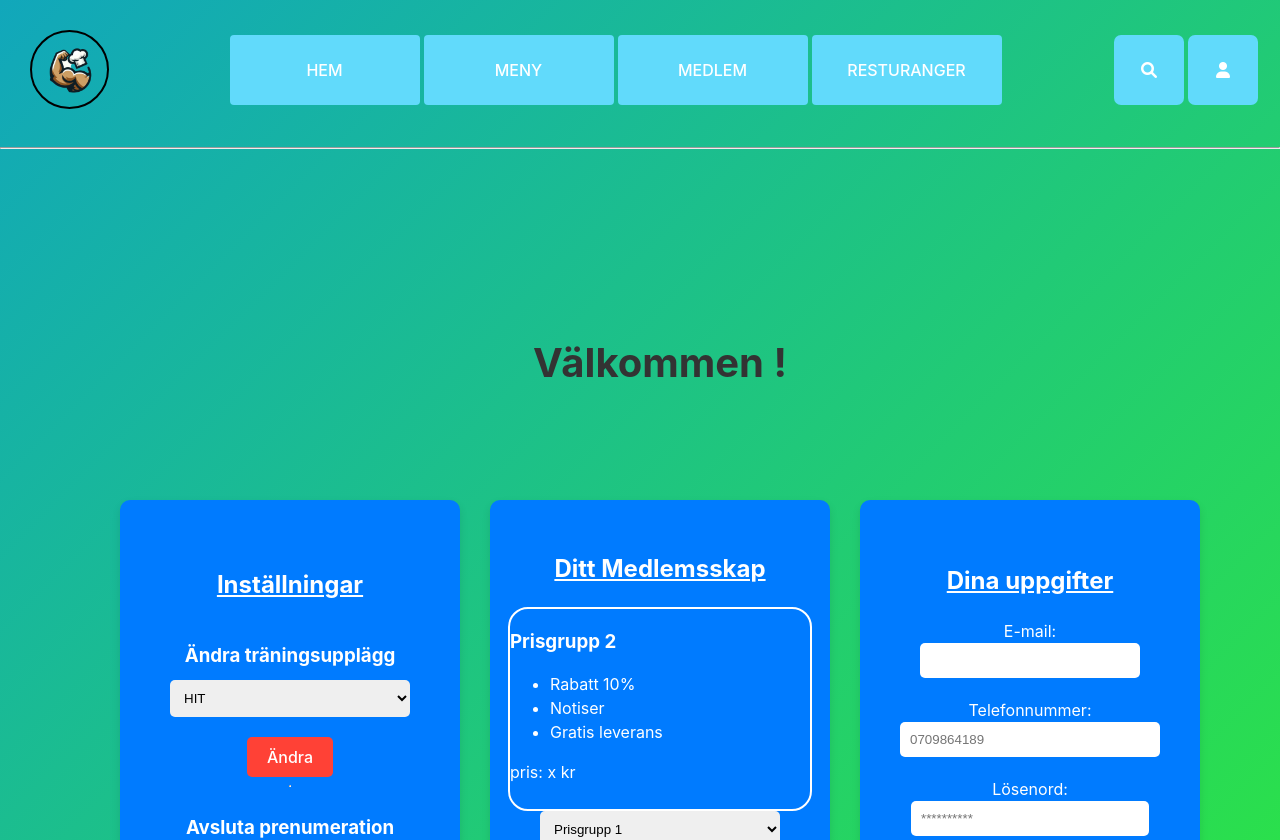
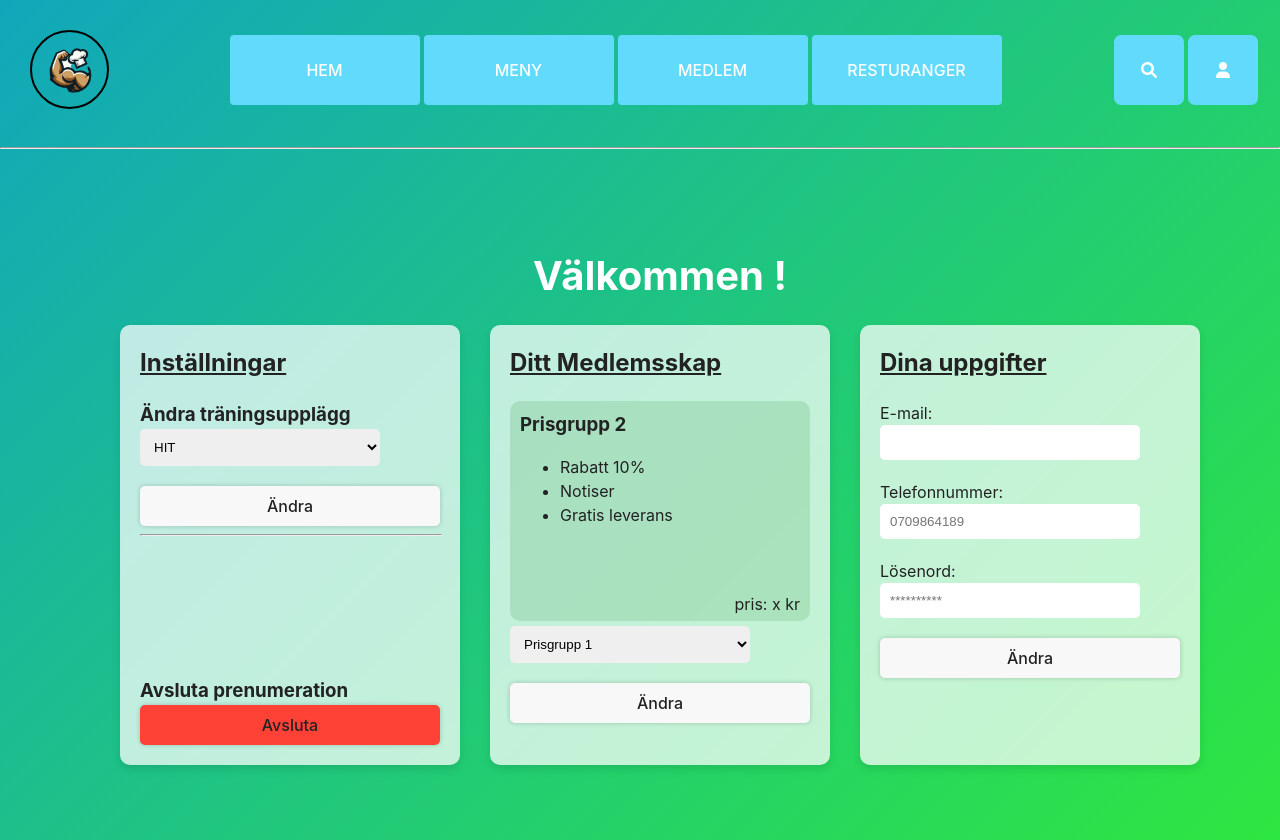
Before and after one commit to TWITCHGAMER34/traningskocken, a React (Vite) app: page /profile in a window 1280 px wide. Shown: the top 840 px of the page. Built offline with nearby package versions, Linux system fonts and the light colour scheme.

Commit message:
everything is working, grape!

```diff
--- a/src/App.scss
+++ b/src/App.scss
@@ -9,6 +9,7 @@
 
 main {
   flex: 1 0 auto;
+  z-index: 2;
 }
 
 header {
--- a/src/Pages/HomePage/HomePage.scss
+++ b/src/Pages/HomePage/HomePage.scss
@@ -18,6 +18,7 @@ body {
     font-size: 2.5em;
     line-height: 1.1;
     text-align: center;
+    color: white;
   }
 
   p {
@@ -25,6 +26,7 @@ body {
     line-height: 1.1;
     text-align: center;
     font-weight: bold;
+    color: white;
   }
 
   a {
@@ -112,7 +114,6 @@ body {
 
   .star::before {
     content: '\2605';
-
   }
 }
 
--- a/src/Pages/Medlem/medlem.scss
+++ b/src/Pages/Medlem/medlem.scss
@@ -16,6 +16,7 @@
 
 h1 {
   text-align: center;
+  color: white;
 }
 
 .box {
--- a/src/Pages/Profile/profile.tsx
+++ b/src/Pages/Profile/profile.tsx
@@ -1,21 +1,11 @@
-// src/Pages/Profile/profile.tsx
 import './profileStyles.scss';
-import {useEffect, useState} from 'react';
+import {useState} from 'react';
 
 export default function Profile() {
-    const [name, setName] = useState('');
-    const [email, setEmail] = useState('');
+    const [name] = useState(localStorage.getItem('name') ||"");
+    const [email, setEmail] = useState(localStorage.getItem('email') ||"");
 
-    useEffect(() => {
-        const storedName = localStorage.getItem('name');
-        const storedEmail = localStorage.getItem('email');
-        if (storedName) {
-            setName(storedName);
-        }
-        if (storedEmail) {
-            setEmail(storedEmail);
-        }
-    }, []);
+    console.log(localStorage.getItem('name'))
 
     return (
         <div className="profile-container">
@@ -29,10 +19,12 @@ export default function Profile() {
                         <option value="Kondition">Kondition</option>
                         <option value="Styrketräning">Styrketräning</option>
                     </select>
-                    <button className="danger">Ändra</button>
+                    <button>Ändra</button>
                     <hr/>
-                    <h3>Avsluta prenumeration</h3>
-                    <button className="danger">Avsluta</button>
+                    <div className={"mt-auto flex-col"}>
+                        <h3>Avsluta prenumeration</h3>
+                        <button className="danger">Avsluta</button>
+                    </div>
                 </div>
                 <div className="pbox">
                     <h2>Ditt Medlemsskap</h2>
@@ -43,14 +35,14 @@ export default function Profile() {
                             <li>Notiser</li>
                             <li>Gratis leverans</li>
                         </ul>
-                        <p>pris: x kr</p>
+                        <p className={"right-bottom"}>pris: x kr</p>
                     </div>
                     <select name="membership" id="membership">
                         <option value="Prisgrupp 1">Prisgrupp 1</option>
                         <option value="Prisgrupp 2">Prisgrupp 2</option>
                         <option value="Prisgrupp 3">Prisgrupp 3</option>
                     </select>
-                    <button className="danger">Ändra</button>
+                    <button>Ändra</button>
                 </div>
                 <div className="pbox">
                     <h2>Dina uppgifter</h2>
@@ -66,7 +58,7 @@ export default function Profile() {
                         Lösenord:
                         <input type="password" placeholder="**********"/>
                     </label>
-                    <button className="danger">Ändra</button>
+                    <button>Ändra</button>
                 </div>
             </div>
         </div>
--- a/src/Pages/Profile/profileStyles.scss
+++ b/src/Pages/Profile/profileStyles.scss
@@ -4,15 +4,23 @@
   flex-direction: column;
   justify-content: space-evenly;
   align-items: center;
-  height: 100vh;
   width: 100%;
   padding: 20px;
   background-color: transparent;
   h1 {
     font-size: 2.5rem;
     font-weight: 700;
-    color: #333;
+    color: white;
   }
+}
+
+.mt-auto {
+  margin-top: auto;
+}
+
+.flex-col {
+  display: flex;
+  flex-direction: column;
 }
 
 .boxes {
@@ -28,28 +36,44 @@
   flex-direction: column;
   width: 300px;
   height: 400px;
-  background-color: #007BFF;
-  color: white;
-  justify-content: center;
-  align-items: center;
+  background-color: rgba(255, 255, 255, 0.73);
+  backdrop-filter: blur(2px);
+  color: #222222;
   border-radius: 10px;
   box-shadow: 0 4px 8px rgba(0, 0, 0, 0.1);
-  text-align: center;
   padding: 20px;
+
+  hr {
+    width: 100%;
+  }
+
   .val{
-    width: 300px;
+    position: relative;
     height: 200px;
     text-align: left;
-    border: 2px solid white;
-    border-radius: 20px;
+    border-radius: 10px;
+    padding: 10px;
+    background: rgba(68, 161, 80, 0.2);
+    margin-bottom: 5px;
+
+    .right-bottom {
+      position: absolute;
+      bottom: 5px;
+      right: 10px;
+      margin: 0;
+    }
+
   }
+
   h2 {
     text-decoration: underline;
-    margin-bottom: 20px;
+    margin: 0 0 20px;
   }
+
   h3 {
-    margin-bottom: 10px;
+    margin: 0;
   }
+
   select, input {
     width: 80%;
     padding: 10px;
@@ -57,19 +81,27 @@
     border-radius: 5px;
     border: none;
   }
+
   button {
     padding: 10px 20px;
     border-radius: 5px;
     border: none;
-    background-color: #FF4136;
-    color: white;
+    background-color: #f8f8f8;
+    color: #232323;
     cursor: pointer;
     transition: background-color 0.3s;
+    box-shadow: 0 0 5px 0 rgba(0,0,0,0.2);
   }
+
   button:hover {
-    background-color: #FF6347;
+    background-color: #c3c3c3;
   }
+
   .danger {
     background-color: #FF4136;
   }
+
+  .danger:hover {
+    background-color: #5c4a49;
+  }
 }
--- a/src/Pages/Register_&_login/Register&Login.tsx
+++ b/src/Pages/Register_&_login/Register&Login.tsx
@@ -1,45 +1,55 @@
 // src/Pages/Register_%26_login/Register%26Login.tsx
-import { useState } from 'react';
+import {FormEvent, useEffect, useState} from 'react';
 import './styles.scss';
+import {useNavigate} from "react-router-dom";
 
 export default function RegisterAndLogin() {
     const [showLogin, setShowLogin] = useState(false);
+    const navigate = useNavigate();
 
     const toggleView = () => {
         setShowLogin(!showLogin);
     };
 
-    const handleRegister = (event: React.FormEvent<HTMLFormElement>) => {
+    useEffect(() => {
+        const mail = localStorage.getItem("loggedIn");
+        if (mail) navigate("/profile")
+    }, [navigate]);
+
+    const handleRegister = (event: FormEvent<HTMLFormElement>) => {
         event.preventDefault();
         const email = event.currentTarget.email.value;
         const password = event.currentTarget.password.value;
-        const name = event.currentTarget.name.valueOf();
+        const name = event.currentTarget.username.value;
         localStorage.setItem('email', email);
         localStorage.setItem('password', password);
         localStorage.setItem('name', name);
         alert('Registration successful! You can now log in.');
+        setShowLogin(true)
     };
 
-    const handleLogin = (event: React.FormEvent<HTMLFormElement>) => {
+    const handleLogin = (event: FormEvent<HTMLFormElement>) => {
         event.preventDefault();
+
         const email = event.currentTarget.email.value;
         const password = event.currentTarget.password.value;
         const storedEmail = localStorage.getItem('email');
         const storedPassword = localStorage.getItem('password');
         if (email === storedEmail && password === storedPassword) {
-            alert('Login successful!');
+            localStorage.setItem("loggedIn", "true")
+            navigate("/profile")
         } else {
             alert('Invalid email or password.');
         }
     };
 
     return (
-        <div className="container">
+        <div className="container-auth">
             <div className={`register ${showLogin ? 'hidden' : 'shown'}`}>
                 <h2>Register</h2>
                 <form onSubmit={handleRegister}>
                     <input type="email" name="email" placeholder="John.Doe@example.com" required />
-                    <input type="text" name="name" placeholder="Name" required />
+                    <input type="text" name="username" placeholder="Name" required />
                     <input type="password" name="password" placeholder="Password" required />
                     <input type="password" name="repeatPassword" placeholder="Repeat Password" required />
                     <div className="checkbox-container">
--- a/src/Pages/Register_&_login/styles.scss
+++ b/src/Pages/Register_&_login/styles.scss
@@ -1,13 +1,9 @@
-// src/Pages/Register_%26_login/styles.scss
-
 // Container styles
-.container {
+.container-auth {
   display: flex;
   position: relative;
-  width: 1100px;
+  width: 550px;
   height: 550px;
-  overflow: hidden;
-  border: 2px solid #000;
   border-radius: 10px;
   justify-content: center;
   align-items: center;
@@ -16,7 +12,7 @@
 // Animation keyframes
 @keyframes slideInFromLeft {
   from {
-    transform: translateX(-100%);
+    transform: translateX(-50%);
   }
   to {
     transform: translateX(0);
@@ -25,7 +21,7 @@
 
 @keyframes slideInFromRight {
   from {
-    transform: translateX(100%);
+    transform: translateX(50%);
   }
   to {
     transform: translateX(0);
@@ -40,10 +36,10 @@
 // Register and Login styles
 .register, .login {
   position: absolute;
-  width: 50%;
+  width: 100%;
   height: 100%;
   transition: transform 0.5s ease;
-  border: 2px solid #000;
+  outline: 2px solid #000;
   border-radius: 10px;
   flex-direction: column;
   justify-content: center;
@@ -161,11 +157,13 @@ input[type="checkbox"] {
 
 // Toggle arrow styles
 .toggle-arrow {
-  height: 90px;
-  width: 90px;
-  margin-left: auto;
-  padding: 20px; /* Increase padding to make the arrow bigger */
-  font-size: 2rem; /* Increase font size for the arrow */
+  position: absolute;
+  top: 10px;
+  right: 10px;
+  height: 50px;
+  width: 50px;
+  padding: 5px; /* Increase padding to make the arrow bigger */
+  font-size: 1.5rem; /* Increase font size for the arrow */
   background-color: #007BFF;
   color: white;
   border: none;
```
